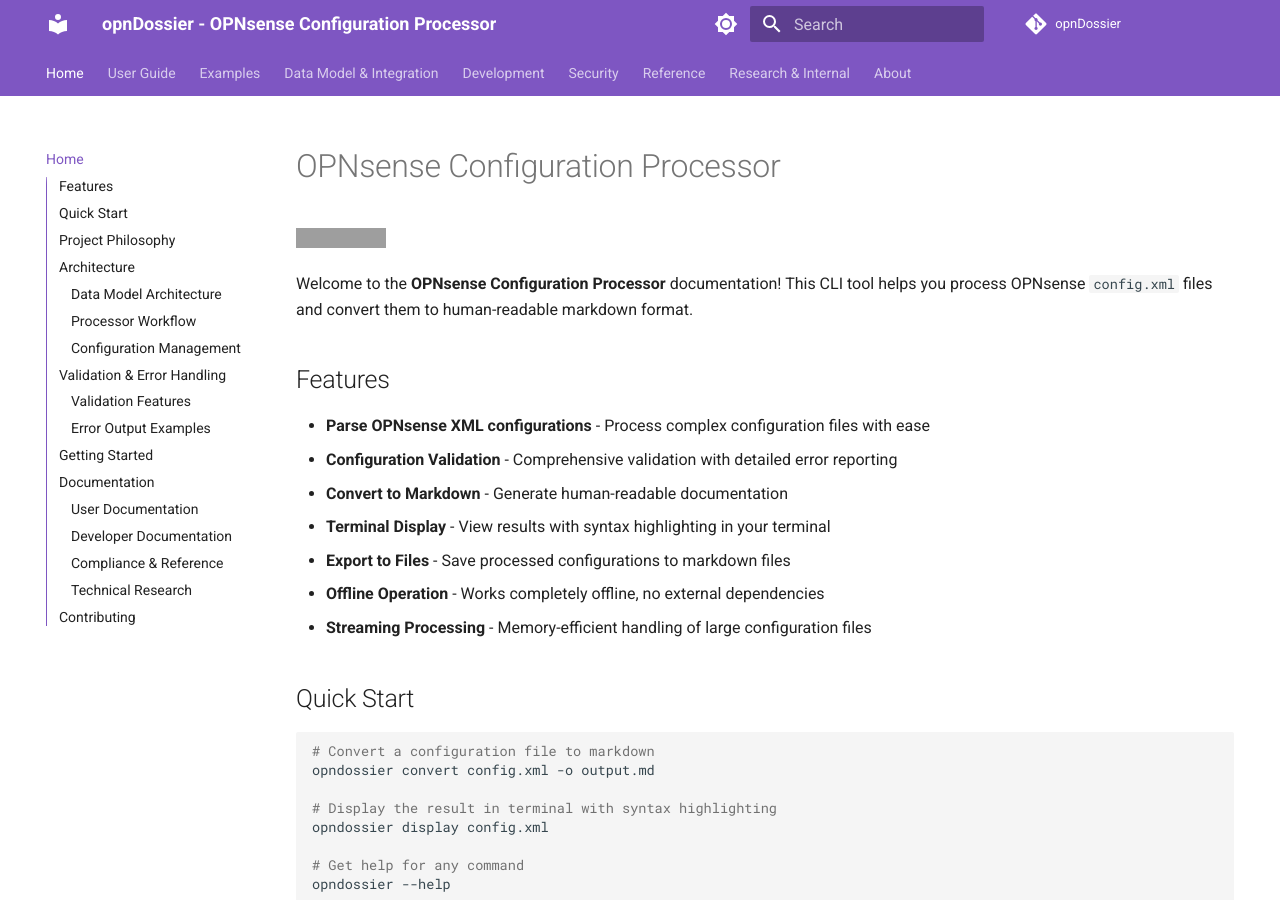
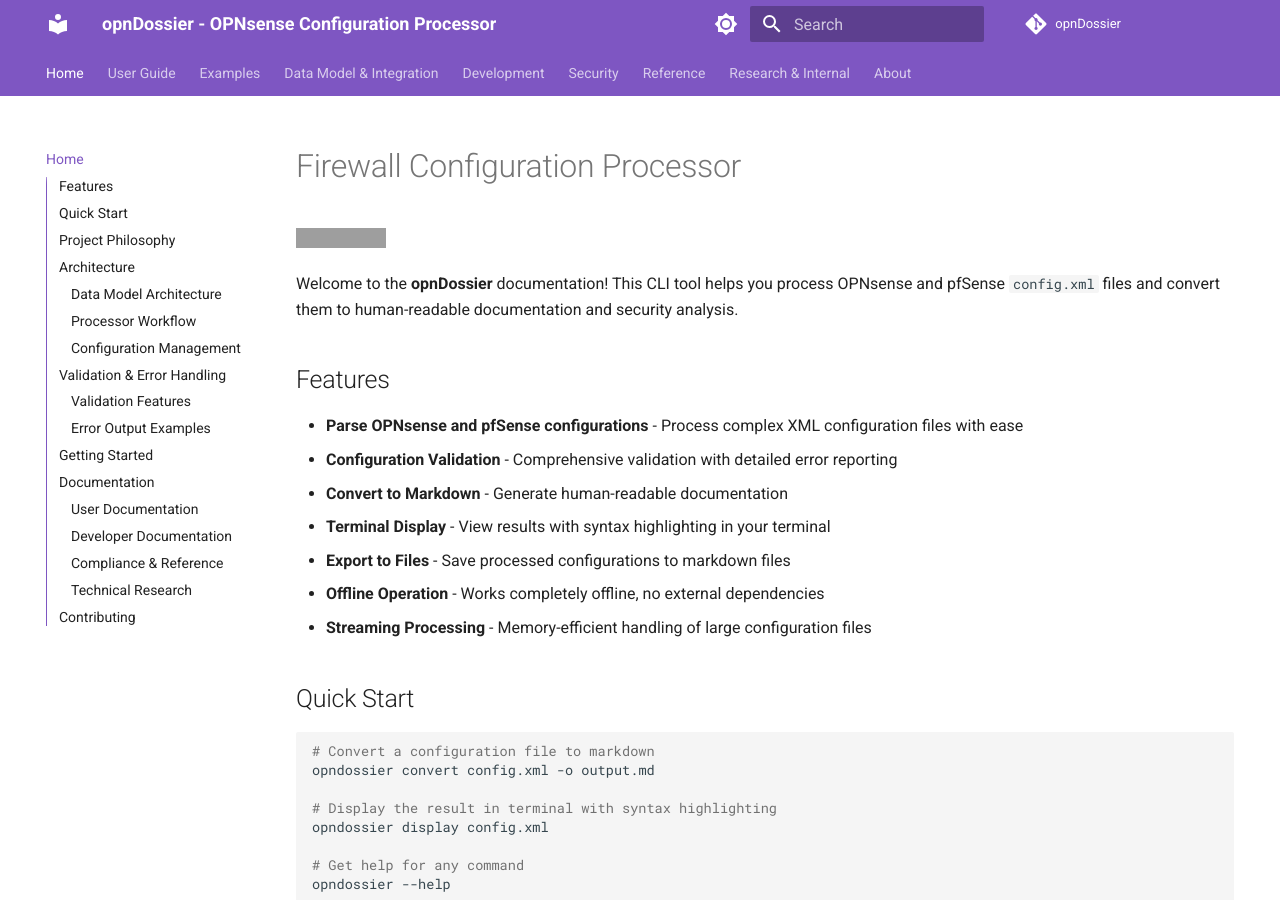
Before and after one commit to EvilBit-Labs/opnDossier, an MkDocs documentation site: the page built from docs/index.md, in a window 1280 px wide and 900 px high. Built offline with MkDocs 1.6.1 and Material for MkDocs 9.7.7, drawn with Linux system fonts in a browser that asks for light colours; comment, search, counter and statistics services are not loaded; the version menu is left out; some of the changed text lies outside the part shown; grey boxes are pictures that could not be loaded.

Commit message:
fix(docs): update documentation to reflect the correct tool name and enhance clarity on supported configurations
Signed-off-by: UncleSp1d3r <unclesp1d3r@evilbitlabs.io>

```diff
--- a/docs/index.md
+++ b/docs/index.md
@@ -1,12 +1,12 @@
-# OPNsense Configuration Processor
+# Firewall Configuration Processor
 
 [![OpenSSF Best Practices](https://www.bestpractices.dev/projects/11920/badge)](https://www.bestpractices.dev/projects/11920)
 
-Welcome to the **OPNsense Configuration Processor** documentation! This CLI tool helps you process OPNsense `config.xml` files and convert them to human-readable markdown format.
+Welcome to the **opnDossier** documentation! This CLI tool helps you process OPNsense and pfSense `config.xml` files and convert them to human-readable documentation and security analysis.
 
 ## Features
 
-- **Parse OPNsense XML configurations** - Process complex configuration files with ease
+- **Parse OPNsense and pfSense configurations** - Process complex XML configuration files with ease
 - **Configuration Validation** - Comprehensive validation with detailed error reporting
 - **Convert to Markdown** - Generate human-readable documentation
 - **Terminal Display** - View results with syntax highlighting in your terminal
@@ -52,7 +52,7 @@
 
 ### Data Model Architecture
 
-opnDossier uses a hierarchical model structure that organizes OPNsense configuration into logical domains:
+opnDossier uses a hierarchical model structure that organizes firewall configuration into logical domains:
 
 - **System Domain**: Core system settings, users, groups, system services
 - **Network Domain**: Interfaces, routing, VLANs, network addressing
```
Also changed, not shown: docs/about.md (+2 -2 lines).
